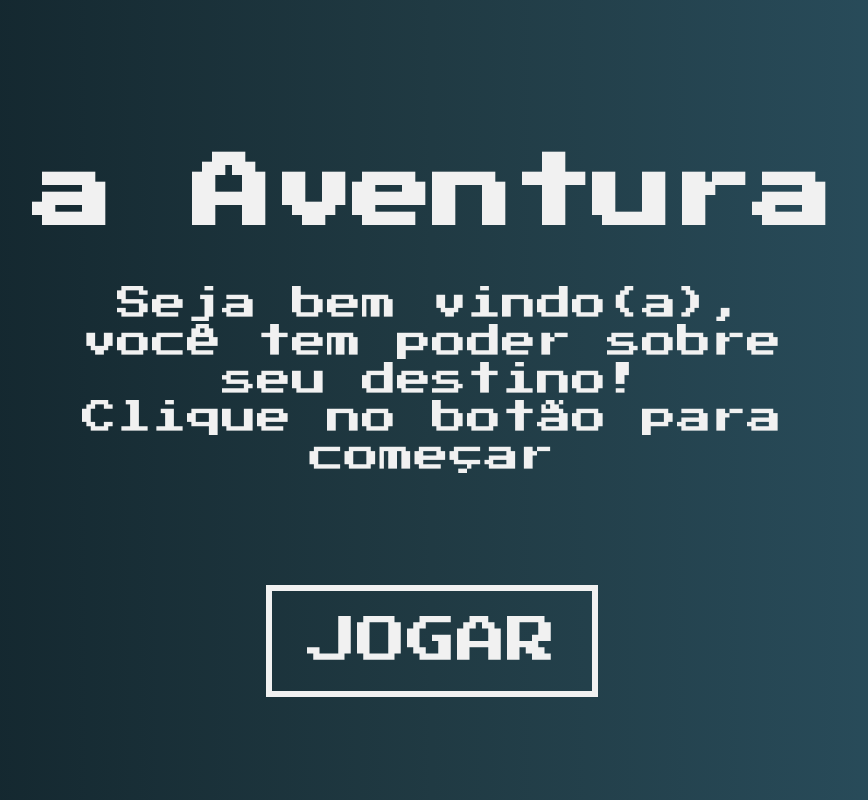
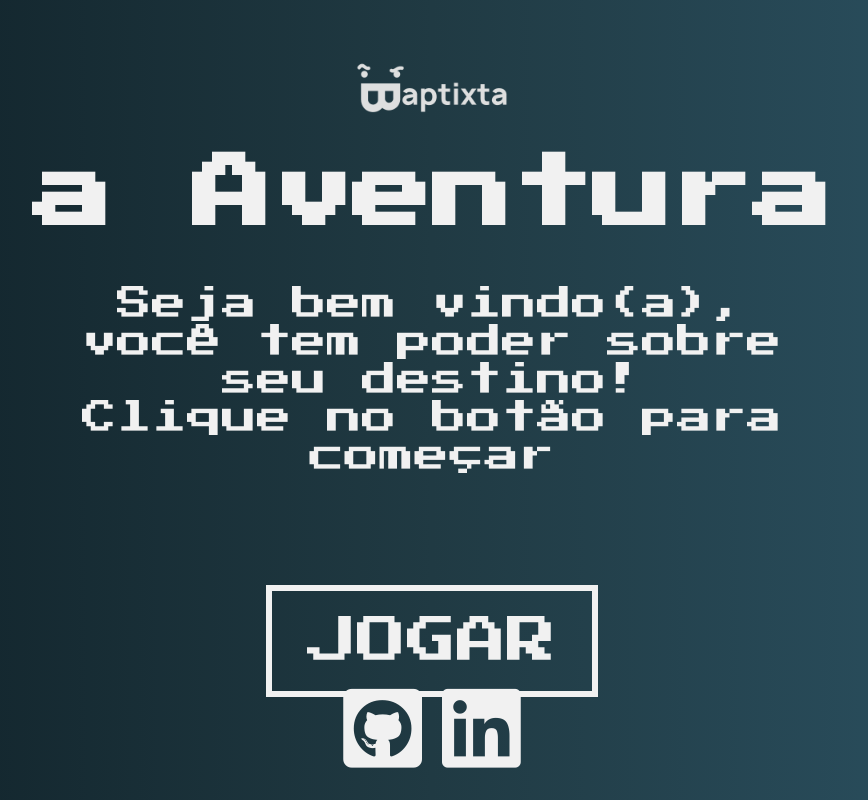
Before and after one commit to baptixta/a-Aventura, a plain HTML site: page index.html in a window 1280 px wide. Shown: the top 800 px of the page, without its empty margins (208-1076 px from the left). Drawn offline with nearby package versions, Linux system fonts and the light colour scheme.

Commit message:
a Aventura | detalhes adicionados a Home

```diff
--- a/css/estilo.css
+++ b/css/estilo.css
@@ -129,6 +129,31 @@ input:focus {
 	cursor: pointer;
 	transition: all .3s ease;
 }
+
+.logo {
+	position: absolute;
+	top: -135px;
+	transform: scale(0.4);
+}
+
+.social-media {
+	bottom: 0;
+	display: flex;
+	margin-bottom: 45px;
+	position: absolute;
+}
+
+.fa-github-square, .fa-linkedin {
+			margin: 0px 10px;
+			transition: all .7s ease;
+}
+
+.fa-github-square:hover, .fa-linkedin:hover {
+			cursor: pointer;
+			transform: scale(1.1);
+			transition: all .3s ease;
+}
+
 
 /* NAME */
 /* NAME */
--- a/index.html
+++ b/index.html
@@ -5,6 +5,7 @@
 	<title>a Aventura</title>
 	<link rel="icon" href="img/icone.png"/>
 	<link href="css/estilo.css" rel="stylesheet"/>
+	<link rel="stylesheet" href="https://use.fontawesome.com/releases/v5.8.1/css/all.css" integrity="sha384-50oBUHEmvpQ+1lW4y57PTFmhCaXp0ML5d60M1M7uH2+nqUivzIebhndOJK28anvf" crossorigin="anonymous">
 </head>
 
 <body>
@@ -16,6 +17,19 @@
 				<span class="blink-text">Clique no botão para começar</span></p>
 			<a class="btn-jogar" href="#name">JOGAR</a>
 
+			<div class="logo">
+				<img src="img/logo.png">
+			</div>
+
+			<div class="social-media">
+				<a href="https://github.com/baptixta" target="_blank">
+					<i class="fab fa-github-square fa-3x"></i>
+				</a>
+
+				<a href="https://www.linkedin.com/in/davi-arcos-baptista-26074514a/" target="_blank">
+				<i class="fab fa-linkedin fa-3x"></i>
+				</a>
+			</div>
 
 		</div>
 
```
Also changed, not shown: img/logo.png (added).
